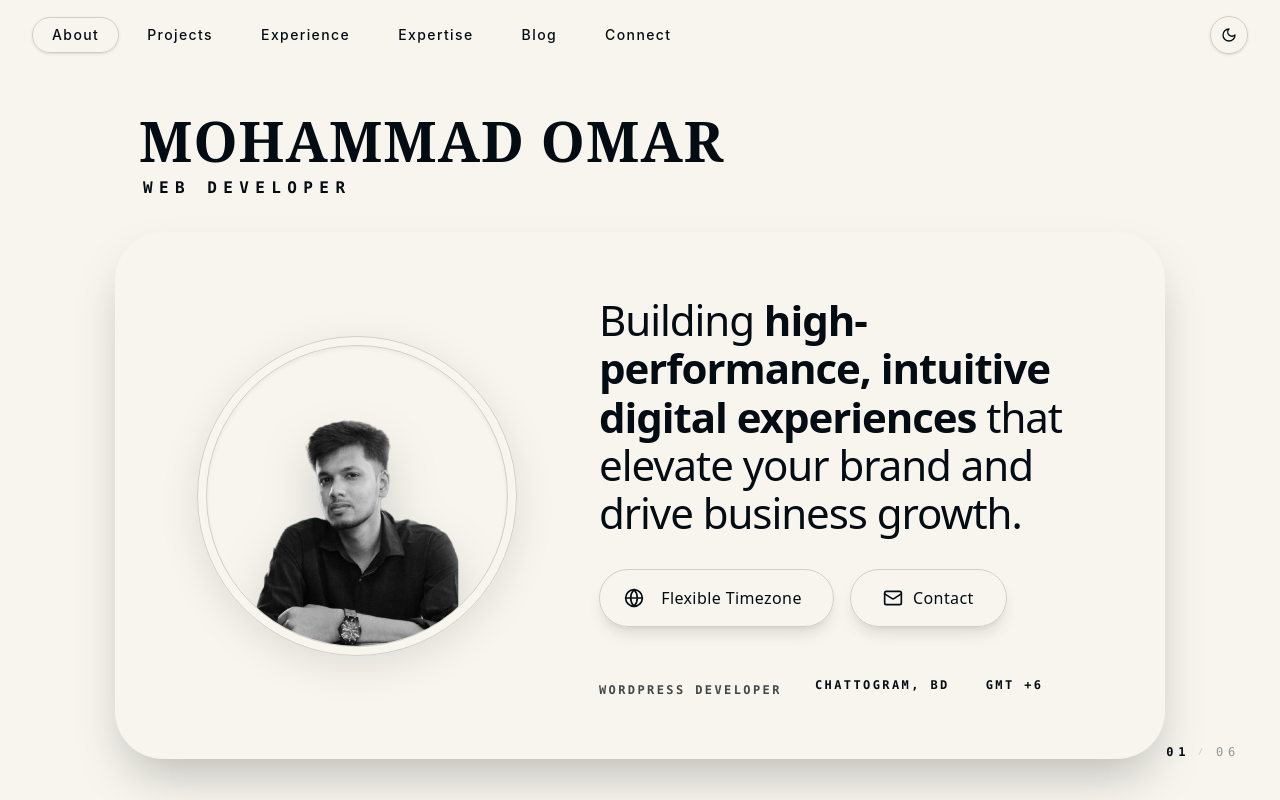
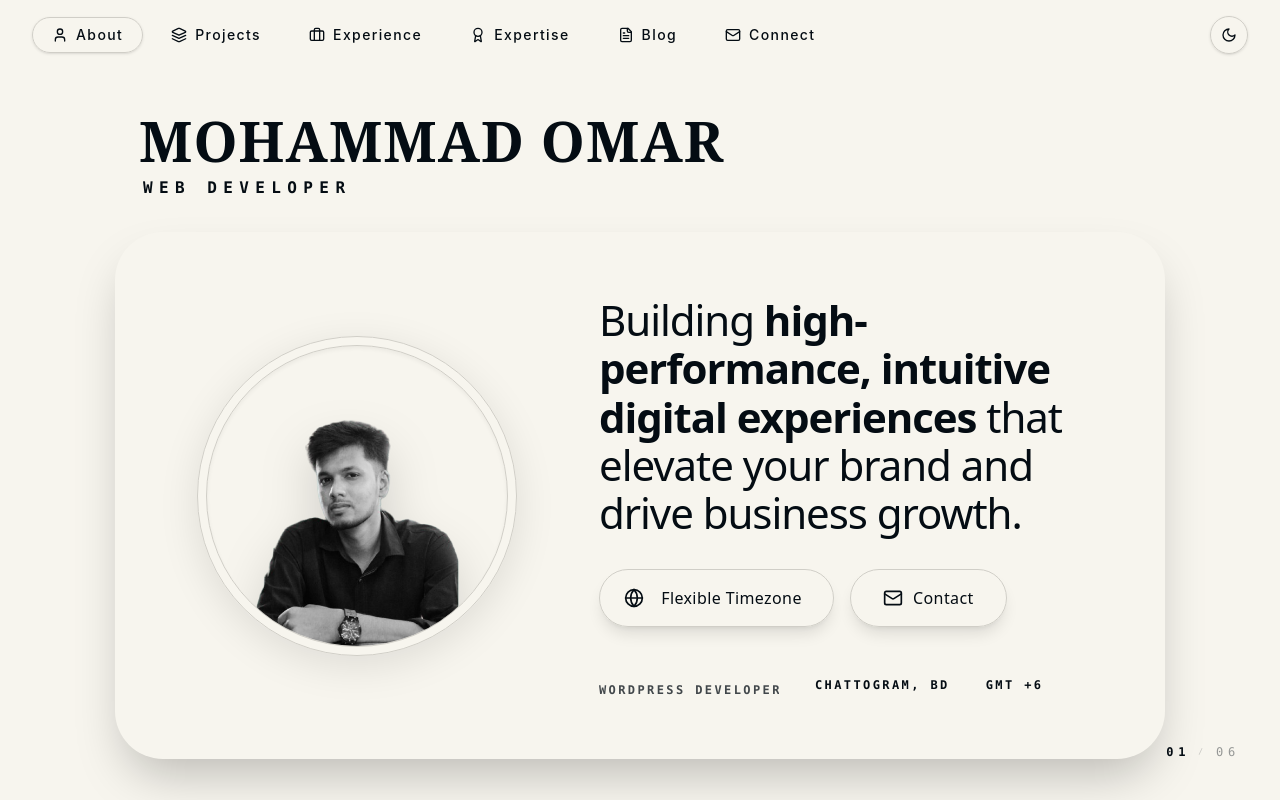
Before and after one commit to Omar-webcloud/Portfolio, a React (Vite) app: page / in a window 1280 px wide. Built offline with nearby package versions, Linux system fonts and the light colour scheme.

Commit message:
feat: nav icons

```diff
--- a/src/App.jsx
+++ b/src/App.jsx
@@ -13,7 +13,11 @@ import {
   Sun,
   Moon,
   Menu,
-  X
+  X,
+  User,
+  Briefcase,
+  Award,
+  Layers
 } from "lucide-react"
 import { Hero } from "./components/hero"
 import { Experience } from "./components/experience"
@@ -24,12 +28,12 @@ import { About } from "./components/about"
 import { Connect } from "./components/connect"
 
 const SLIDES = (goTo) => [
-  { id: "about",       label: "About",      component: <About onConnect={() => goTo(5)} /> },
-  { id: "projects",    label: "Projects",   component: <Hero /> },
-  { id: "experience",  label: "Experience", component: <Experience /> },
-  { id: "expertise",   label: "Expertise",  component: <Credentials /> },
-  { id: "blog",        label: "Blog",       component: <Blog /> },
-  { id: "connect",     label: "Connect",    component: <Connect /> },
+  { id: "about",       label: "About",      icon: User,      component: <About onConnect={() => goTo(5)} /> },
+  { id: "projects",    label: "Projects",   icon: Layers,    component: <Hero /> },
+  { id: "experience",  label: "Experience", icon: Briefcase, component: <Experience /> },
+  { id: "expertise",   label: "Expertise",  icon: Award,     component: <Credentials /> },
+  { id: "blog",        label: "Blog",       icon: FileText,  component: <Blog /> },
+  { id: "connect",     label: "Connect",    icon: Mail,      component: <Connect /> },
 ]
 
 
@@ -79,15 +83,26 @@ export default function App() {
       <nav className="absolute top-0 left-0 right-0 z-50 px-5 sm:px-8 py-3 sm:py-4">
         <div className="flex items-center justify-between w-full h-fit">
           <div className="hidden lg:flex flex-nowrap items-center gap-x-2 text-xs md:text-sm tracking-widest uppercase">
-            {slices.map(({ id, label }, i) => (
+            {slices.map(({ id, label, icon: Icon }, i) => (
               <span key={id} className="relative flex items-center shrink-0">
                 <button
                   onClick={() => goTo(i)}
-                  className={`transition-all duration-300 whitespace-nowrap relative px-5 py-2 rounded-full font-medium ${
+                  className={`flex items-center transition-all duration-300 whitespace-nowrap relative px-4 sm:px-5 py-2 rounded-full font-medium group ${
                     current === i ? "text-foreground" : "text-muted-foreground hover:text-foreground"
                   }`}
                 >
-                  {label}
+                  <motion.div
+                    animate={
+                      current === i
+                        ? { scale: [1, 1.2, 1], rotate: [0, -10, 10, -10, 10, 0] }
+                        : { scale: 1, rotate: 0 }
+                    }
+                    transition={{ duration: 0.5 }}
+                    className="mr-2 flex-shrink-0"
+                  >
+                    <Icon className="w-3.5 h-3.5 sm:w-4 sm:h-4 group-hover:scale-110 transition-transform duration-300" />
+                  </motion.div>
+                  <span className="text-xs sm:text-sm">{label}</span>
                   {current === i && (
                     <motion.div
                       layoutId="active-nav-pill"
@@ -156,7 +171,7 @@ export default function App() {
               <X size={20} className="text-foreground" />
             </button>
             <div className="flex flex-col gap-6 text-center">
-              {slices.map(({ id, label }, i) => (
+              {slices.map(({ id, label, icon: Icon }, i) => (
                 <motion.div
                    key={id}
                    initial={{ opacity: 0, y: 10 }}
@@ -166,10 +181,20 @@ export default function App() {
                 >
                   <button
                     onClick={() => { goTo(i); setMenuOpen(false); }}
-                    className={`text-2xl min-[400px]:text-3xl font-serif uppercase tracking-[0.2em] transition-colors ${
+                    className={`flex items-center justify-center gap-4 w-full text-2xl min-[400px]:text-3xl font-serif uppercase tracking-[0.2em] transition-colors group ${
                       current === i ? "text-foreground font-semibold" : "text-muted-foreground hover:text-foreground/70"
                     }`}
                   >
+                    <motion.div
+                      animate={
+                        current === i
+                          ? { scale: [1, 1.2, 1], rotate: [0, -10, 10, -10, 10, 0] }
+                          : { scale: 1, rotate: 0 }
+                      }
+                      transition={{ duration: 0.5 }}
+                    >
+                      <Icon className="w-6 h-6 min-[400px]:w-8 min-[400px]:h-8 group-hover:scale-110 transition-transform duration-300" />
+                    </motion.div>
                     {label}
                   </button>
                 </motion.div>
```
